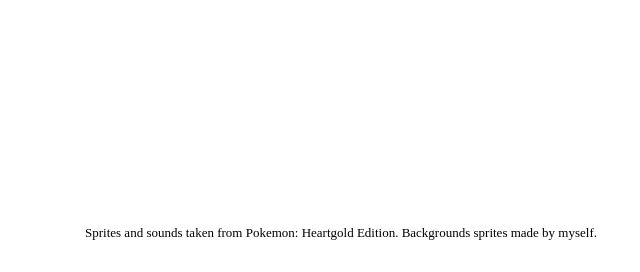
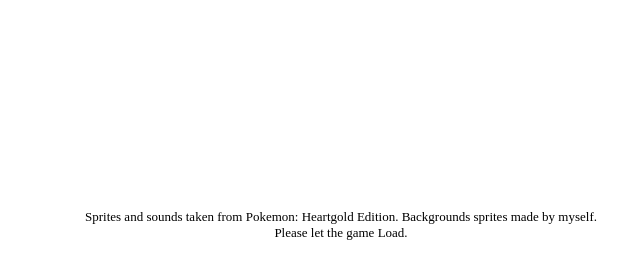
Before and after one commit to LoboAnimae/Lab7WebDevelopment, a website: page dist/index.html in a window 1280 px wide. Shown: the part 549-821 px from the top of the page, without its empty margins (317-957 px from the left). Drawn offline with Linux system fonts and the light colour scheme.

Commit message:
Added warning

```diff
--- a/dist/index.html
+++ b/dist/index.html
@@ -85,6 +85,8 @@
     <div class="notMine" id="notMineID">
       Sprites and sounds taken from Pokemon: Heartgold Edition. Backgrounds
       sprites made by myself.
+      <br />
+      Please let the game Load.
     </div>
     <div tabindex="0" id="root"></div>
     <script src="main.js"></script>
@@ -106,8 +108,6 @@
           document.getElementById('arcanineAudio').stop()
         })
       })
-
-
     </script>
   </body>
 </html>
```
